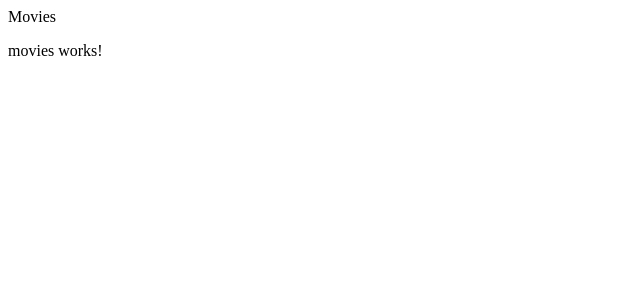
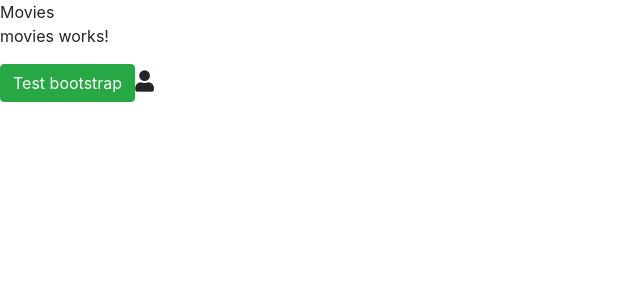
Before and after one commit to santoshg31/MoviesUI, an Angular app: page /movies in a window 1280 px wide. Shown: the top 300 px of the page, without its empty margins (0-640 px from the left). Built offline with nearby package versions, Linux system fonts and the light colour scheme.

Commit message:
installing bootstrap and fontawesome

```diff
--- a/package.json
+++ b/package.json
@@ -19,6 +19,10 @@
     "@angular/platform-browser": "~11.0.5",
     "@angular/platform-browser-dynamic": "~11.0.5",
     "@angular/router": "~11.0.5",
+    "@fortawesome/fontawesome-free": "^5.15.1",
+    "bootstrap": "^4.5.3",
+    "jquery": "^3.5.1",
+    "popper.js": "^1.16.1",
     "rxjs": "~6.6.0",
     "tslib": "^2.0.0",
     "zone.js": "~0.10.2"
--- a/src/app/movie/movies/movies.component.html
+++ b/src/app/movie/movies/movies.component.html
@@ -1 +1,3 @@
 <p>movies works!</p>
+<button class="btn btn-success">Test bootstrap</button>
+<i class="fas fa-user fa-lg"></i>
--- a/src/styles.scss
+++ b/src/styles.scss
@@ -1 +1,3 @@
 /* You can add global styles to this file, and also import other style files */
+@import "~bootstrap/scss/bootstrap.scss";
+@import "~@fortawesome/fontawesome-free/css/all.min.css";
```
Also changed, not shown: 1 other file (tests, documents, lock files or other folders).
